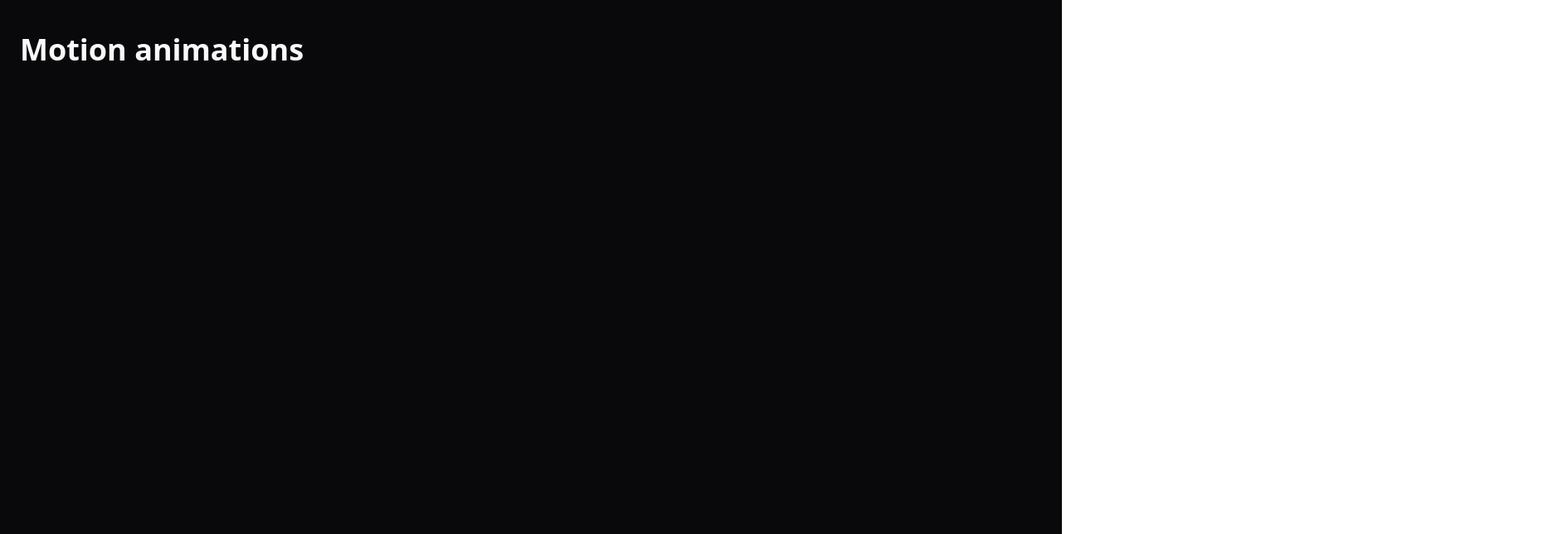
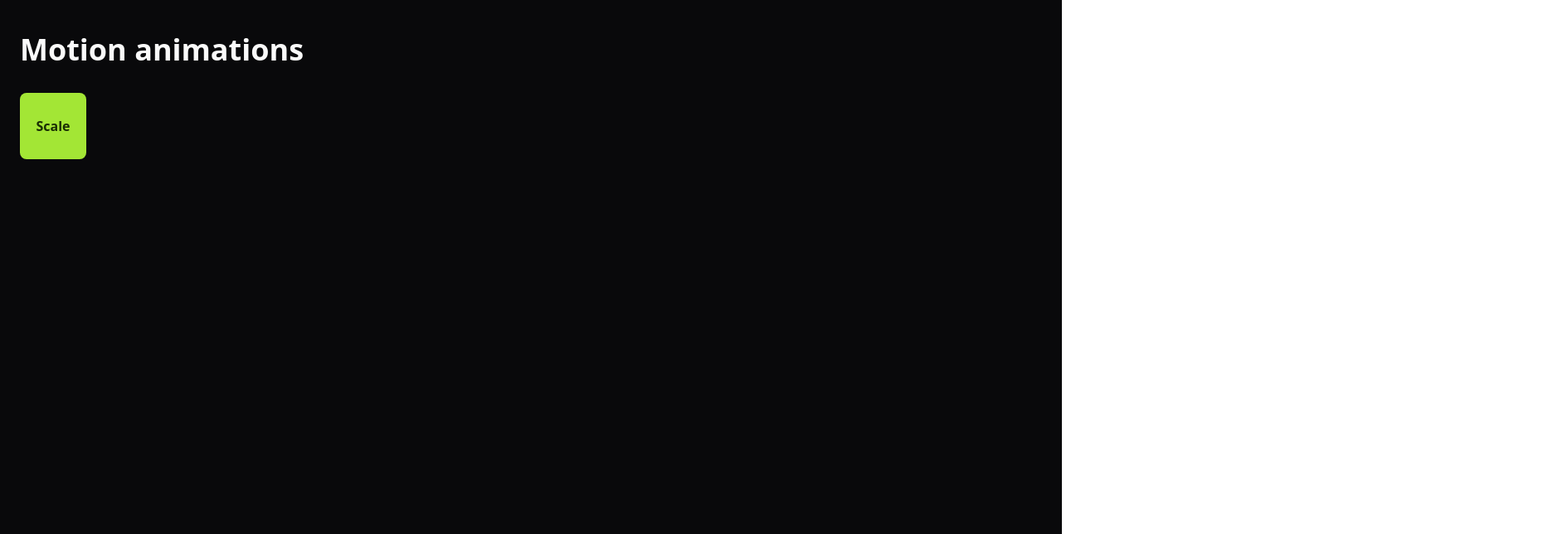
Before and after one commit to victorbadaro/react-motion-example, a React (Vite) app: page / in a window 1280 px wide. Shown: the top 644 px of the page at 83% size, 1872 px wide, since content can reach past the window. Built offline with nearby package versions, Linux system fonts and the light colour scheme.

Commit message:
chore: change scale component styles

```diff
--- a/src/components/scale.tsx
+++ b/src/components/scale.tsx
@@ -3,9 +3,8 @@ import { motion } from 'motion/react';
 export function Scale() {
 	return (
 		<motion.div
-			animate={{
-				scale: 2
-			}}
+			className="flex items-center justify-center size-20 rounded-lg font-semibold cursor-pointer bg-lime-400 text-lime-950"
+			whileHover={{ scale: 1.2 }}
 		>
 			Scale
 		</motion.div>
```
